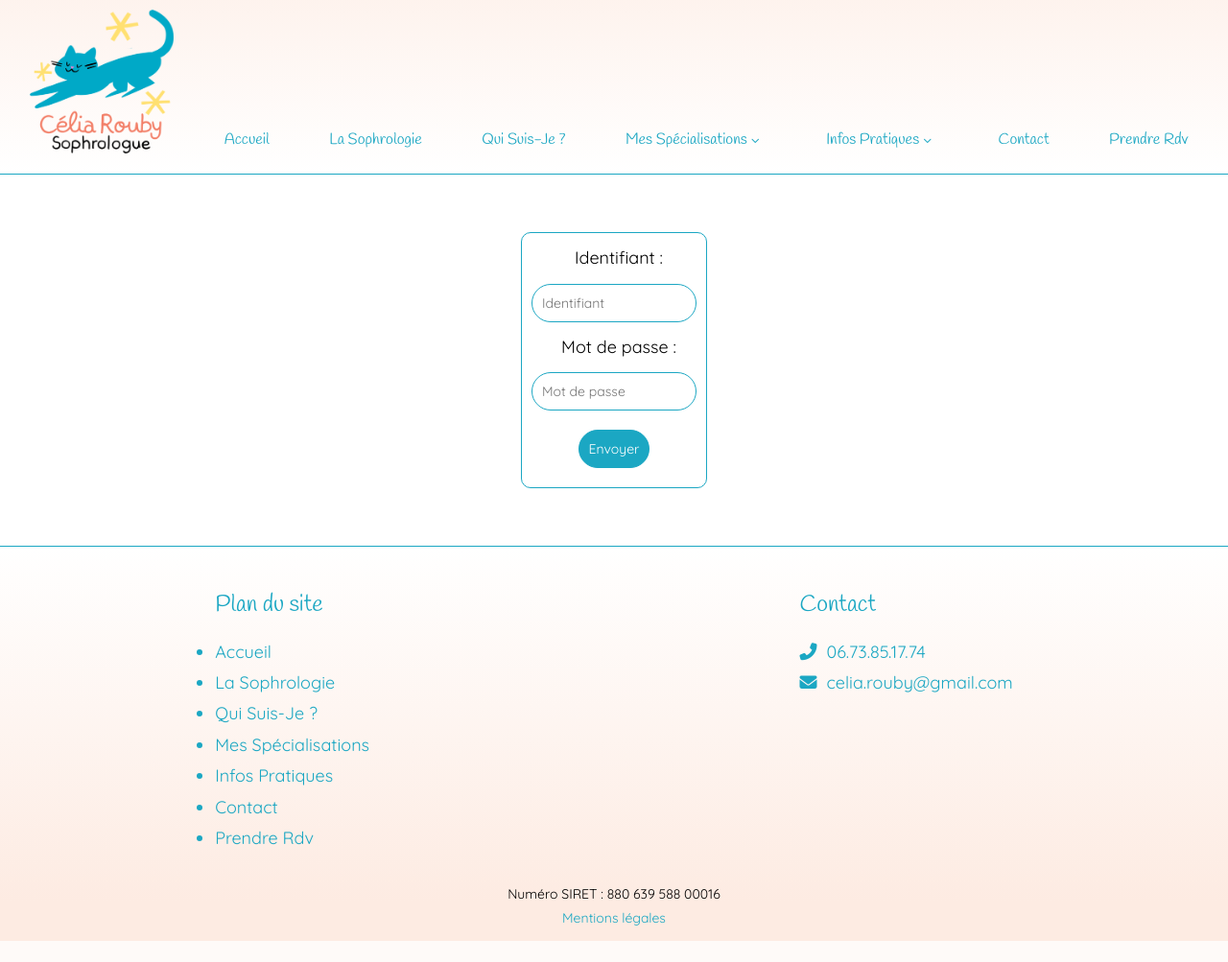
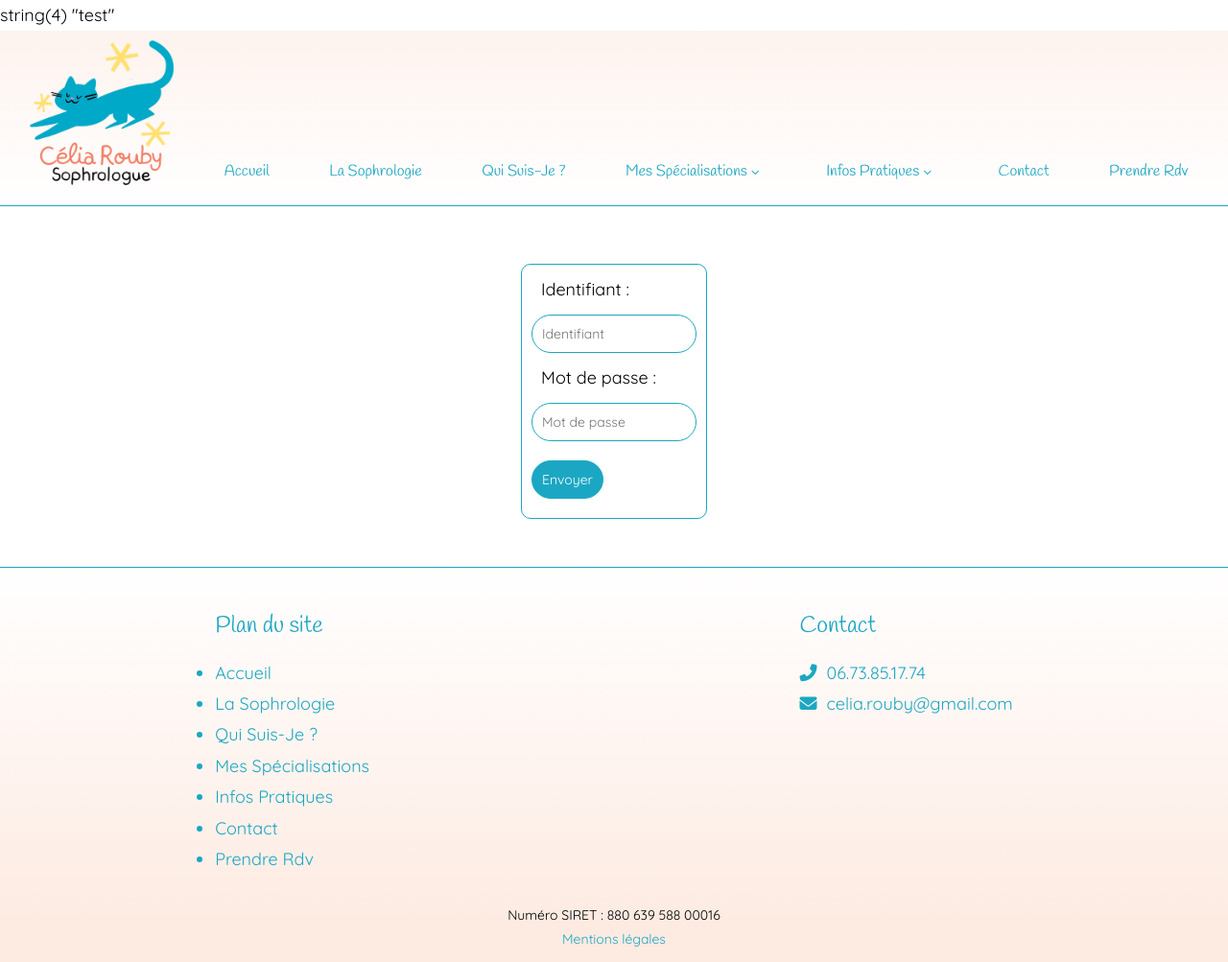
Before and after one commit to AncelinQ/celiaRoubySophrologue, a PHP site: page /admin-login.php in a window 1280 px wide. Shown: the whole page at 96% size. Before the commit the page ends 981 px from the top, so only its background shows below. Run offline with PHP 8.4, Linux system fonts and the light colour scheme; some libraries are stand-ins or nearby versions; some web fonts are replaced.

Commit message:
test new branch

```diff
--- a/admin-login.php
+++ b/admin-login.php
@@ -21,8 +21,6 @@
     echo adminClass::login($_POST['login'], $_POST['password']);
 
 }
-
-
-
+var_dump('test');
 $template = 'admin-login';
 require_once 'layout.phtml';
```
